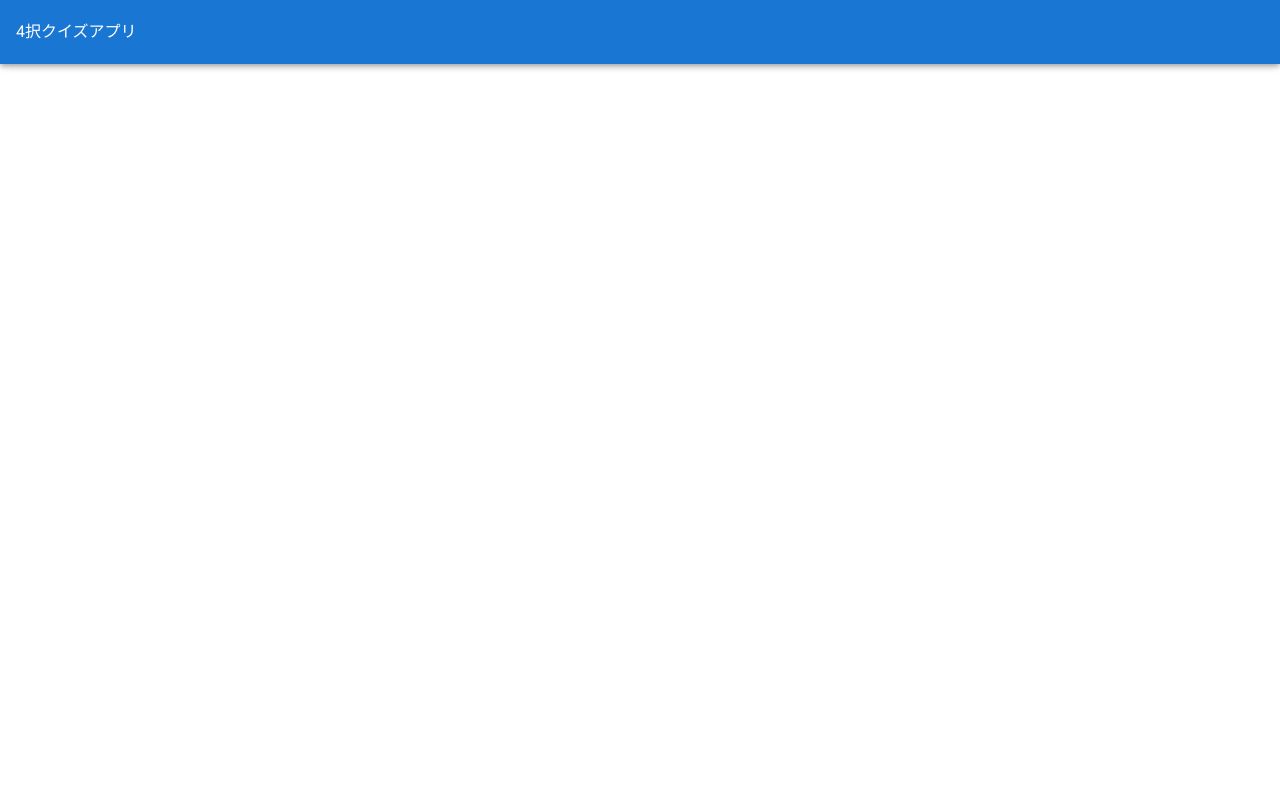
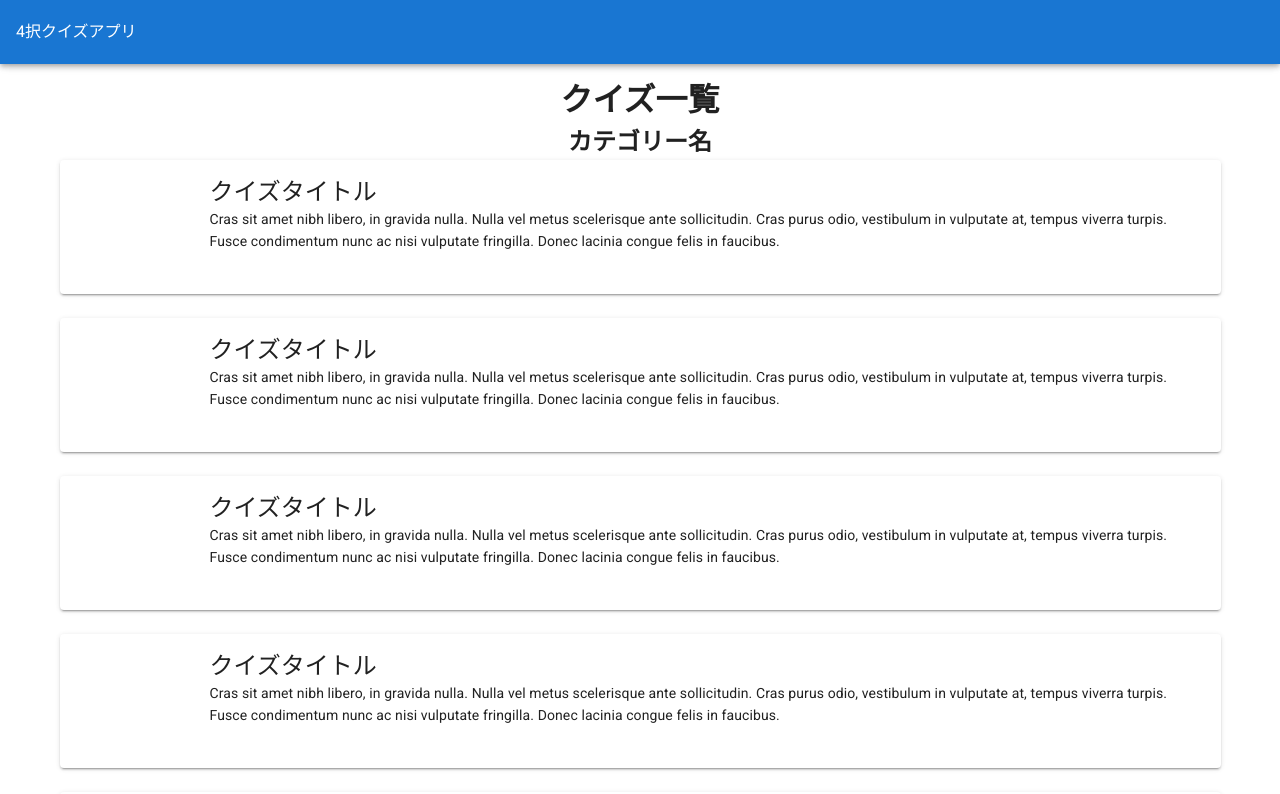
Before and after one commit to haruocode/QUIZ-APP-FRONTEND, a Vue app: page /list in a window 1280 px wide. Shown: the top 794 px of the page. Built offline with nearby package versions, Linux system fonts and the light colour scheme.

Commit message:
7.クイズ一覧画面のレイアウトデザイン | 4択クイズWebアプリを作る

```diff
--- a/src/router/index.ts
+++ b/src/router/index.ts
@@ -1,6 +1,7 @@
 import Vue from 'vue'
 import VueRouter, { RouteConfig } from 'vue-router'
 import Home from '../views/Home.vue'
+import List from '../views/List.vue'
 
 Vue.use(VueRouter)
 
@@ -9,6 +10,11 @@ const routes: Array<RouteConfig> = [
     path: '/',
     name: 'Home',
     component: Home
+  },
+  {
+    path: '/list',
+    name: 'List',
+    component: List
   },
   {
     path: '/about',
--- /dev/null
+++ b/src/views/List.vue
@@ -0,0 +1,101 @@
+<template>
+  <v-container>
+    <h1 class="text-center">クイズ一覧</h1>
+    <h2 class="text-center">カテゴリー名</h2>
+    <v-row>
+      <v-col
+        v-for="(item, i) in items"
+        :key="i"
+        cols="12"
+      >
+        <v-card
+          :color="item.color"
+        >
+          <div class="d-flex">
+            <v-avatar
+              class="ma-3"
+              size="110"
+              tile
+            >
+              <v-img src="../assets/logo.png"></v-img>
+            </v-avatar>
+            <div>
+              <v-card-title
+                class="headline"
+                v-text="item.title"
+              ></v-card-title>
+
+              <v-card-subtitle v-text="item.description"></v-card-subtitle>
+            </div>
+          </div>
+        </v-card>
+      </v-col>
+
+      <v-col cols="12" >
+        <div class="text-center">
+          <v-pagination
+            v-model="page"
+            :length="6"
+          ></v-pagination>
+        </div>
+      </v-col>
+    </v-row>
+  </v-container>
+</template>
+
+<script>
+// @ is an alias to /src
+// import HelloWorld from '@/components/HelloWorld.vue'
+
+export default {
+  name: 'Home',
+  components: {},
+  data: () => ({
+    page: 3,
+    items: [
+      {
+        color: '#FFF',
+        src: '../assets/logo.png',
+        title: 'クイズタイトル',
+        description: 'Cras sit amet nibh libero, in gravida nulla. Nulla vel metus scelerisque ante sollicitudin. Cras purus odio, vestibulum in vulputate at, tempus viverra turpis. Fusce condimentum nunc ac nisi vulputate fringilla. Donec lacinia congue felis in faucibus.'
+      },
+      {
+        color: '#FFF',
+        src: 'https://cdn.vuetifyjs.com/images/cards/halcyon.png',
+        title: 'クイズタイトル',
+        description: 'Cras sit amet nibh libero, in gravida nulla. Nulla vel metus scelerisque ante sollicitudin. Cras purus odio, vestibulum in vulputate at, tempus viverra turpis. Fusce condimentum nunc ac nisi vulputate fringilla. Donec lacinia congue felis in faucibus.'
+      },
+      {
+        color: '#FFF',
+        src: 'https://cdn.vuetifyjs.com/images/cards/halcyon.png',
+        title: 'クイズタイトル',
+        description: 'Cras sit amet nibh libero, in gravida nulla. Nulla vel metus scelerisque ante sollicitudin. Cras purus odio, vestibulum in vulputate at, tempus viverra turpis. Fusce condimentum nunc ac nisi vulputate fringilla. Donec lacinia congue felis in faucibus.'
+      },
+      {
+        color: '#FFF',
+        src: 'https://cdn.vuetifyjs.com/images/cards/halcyon.png',
+        title: 'クイズタイトル',
+        description: 'Cras sit amet nibh libero, in gravida nulla. Nulla vel metus scelerisque ante sollicitudin. Cras purus odio, vestibulum in vulputate at, tempus viverra turpis. Fusce condimentum nunc ac nisi vulputate fringilla. Donec lacinia congue felis in faucibus.'
+      },
+      {
+        color: '#FFF',
+        src: 'https://cdn.vuetifyjs.com/images/cards/halcyon.png',
+        title: 'クイズタイトル',
+        description: 'Cras sit amet nibh libero, in gravida nulla. Nulla vel metus scelerisque ante sollicitudin. Cras purus odio, vestibulum in vulputate at, tempus viverra turpis. Fusce condimentum nunc ac nisi vulputate fringilla. Donec lacinia congue felis in faucibus.'
+      },
+      {
+        color: '#FFF',
+        src: 'https://cdn.vuetifyjs.com/images/cards/halcyon.png',
+        title: 'クイズタイトル',
+        description: 'Cras sit amet nibh libero, in gravida nulla. Nulla vel metus scelerisque ante sollicitudin. Cras purus odio, vestibulum in vulputate at, tempus viverra turpis. Fusce condimentum nunc ac nisi vulputate fringilla. Donec lacinia congue felis in faucibus.'
+      },
+      {
+        color: '#FFF',
+        src: 'https://cdn.vuetifyjs.com/images/cards/halcyon.png',
+        title: 'クイズタイトル',
+        description: 'Cras sit amet nibh libero, in gravida nulla. Nulla vel metus scelerisque ante sollicitudin. Cras purus odio, vestibulum in vulputate at, tempus viverra turpis. Fusce condimentum nunc ac nisi vulputate fringilla. Donec lacinia congue felis in faucibus.'
+      }
+    ]
+  })
+}
+</script>
```
